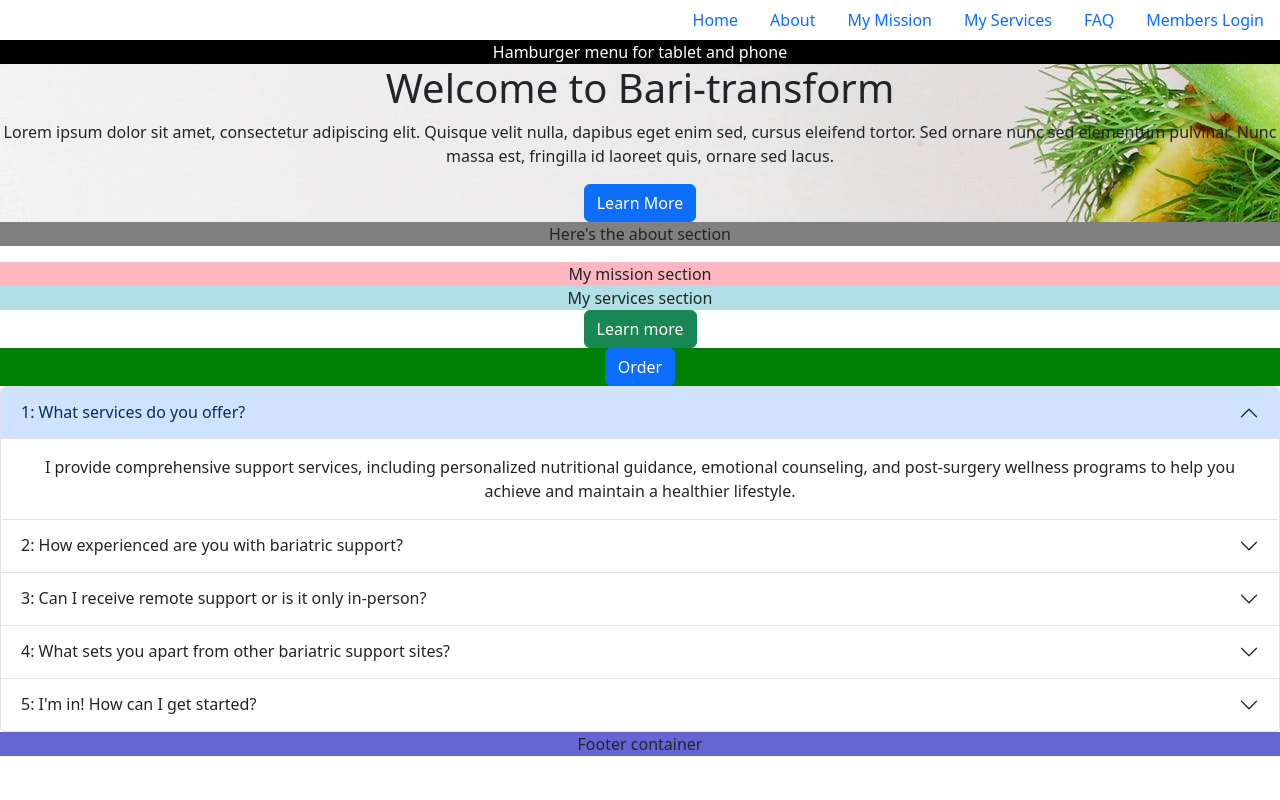
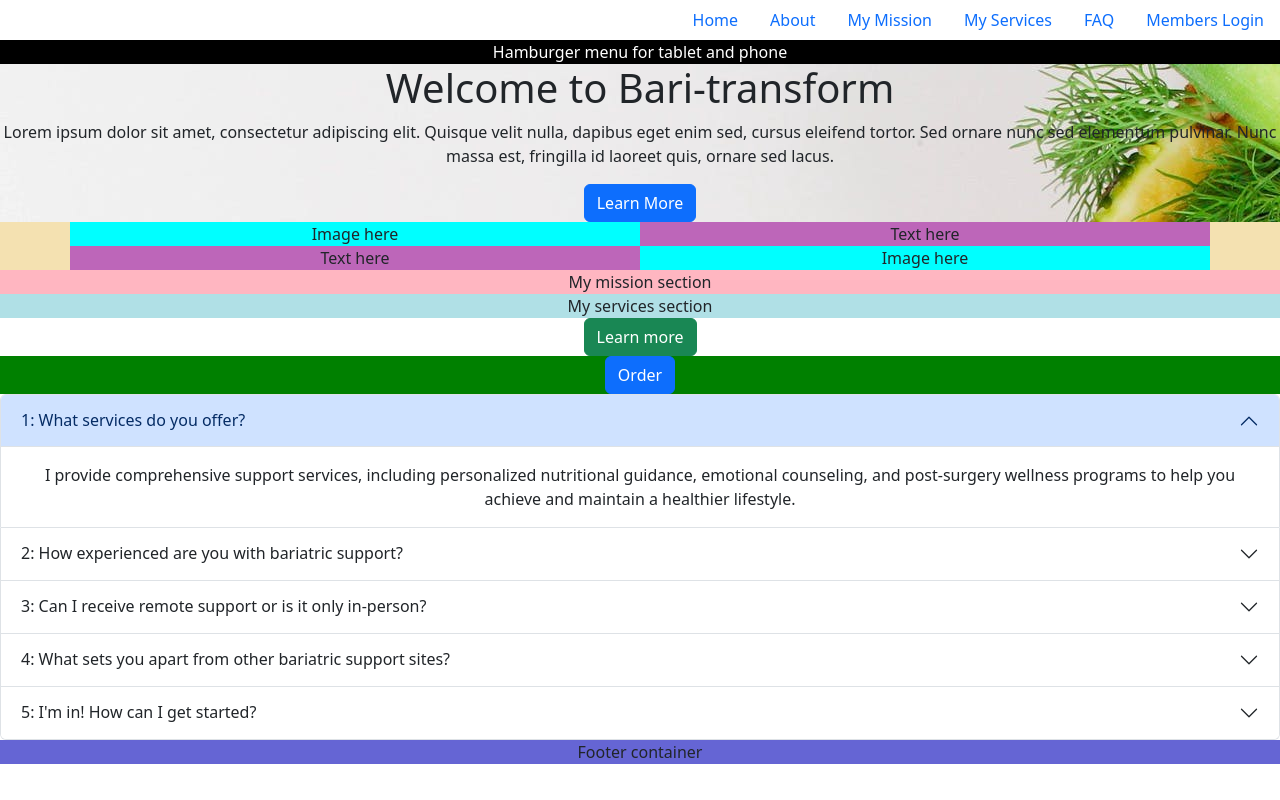
Before and after one commit to emmy-codes/bariatric-support-consulting, a React (Create React App) app: page / in a window 1280 px wide. Built offline with nearby package versions, Linux system fonts and the light colour scheme.

Commit message:
About component skeleton code
Add Container, Row, Col, Image components, unstyled and without images

```diff
--- a/src/App.css
+++ b/src/App.css
@@ -22,7 +22,15 @@
 }
 
 .about-container {
-  background-color: grey;
+  background-color: rgb(244, 225, 177);
+}
+
+.about-col1 {
+  background-color: aqua;
+}
+
+.about-col2 {
+  background-color: rgb(189, 102, 185);
 }
 
 .my-services-container {
--- a/src/Components/About.js
+++ b/src/Components/About.js
@@ -1,7 +1,20 @@
+import { Container, Row, Col, Image } from 'react-bootstrap';
+
 function About() {
     return (
         <div className="about-container">
-            <p>Here's the about section</p>
+            <Container>
+                <Row>
+                    <Col className="about-col1">Image here</Col>
+                    <Col className="about-col2">
+                        Text here<Image />
+                    </Col>
+                </Row>
+                <Row>
+                    <Col className="about-col2">Text here<Image /></Col>
+                    <Col className="about-col1">Image here</Col>
+                </Row>
+            </Container>
         </div>
     );
 };
```
